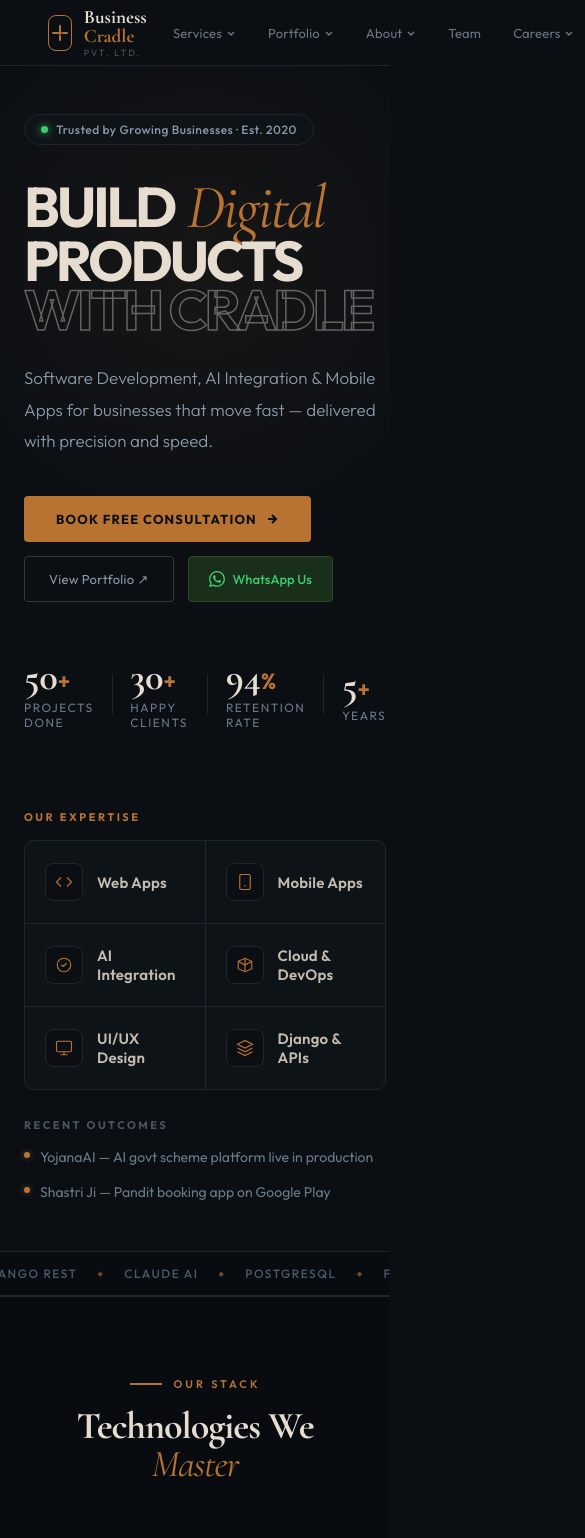
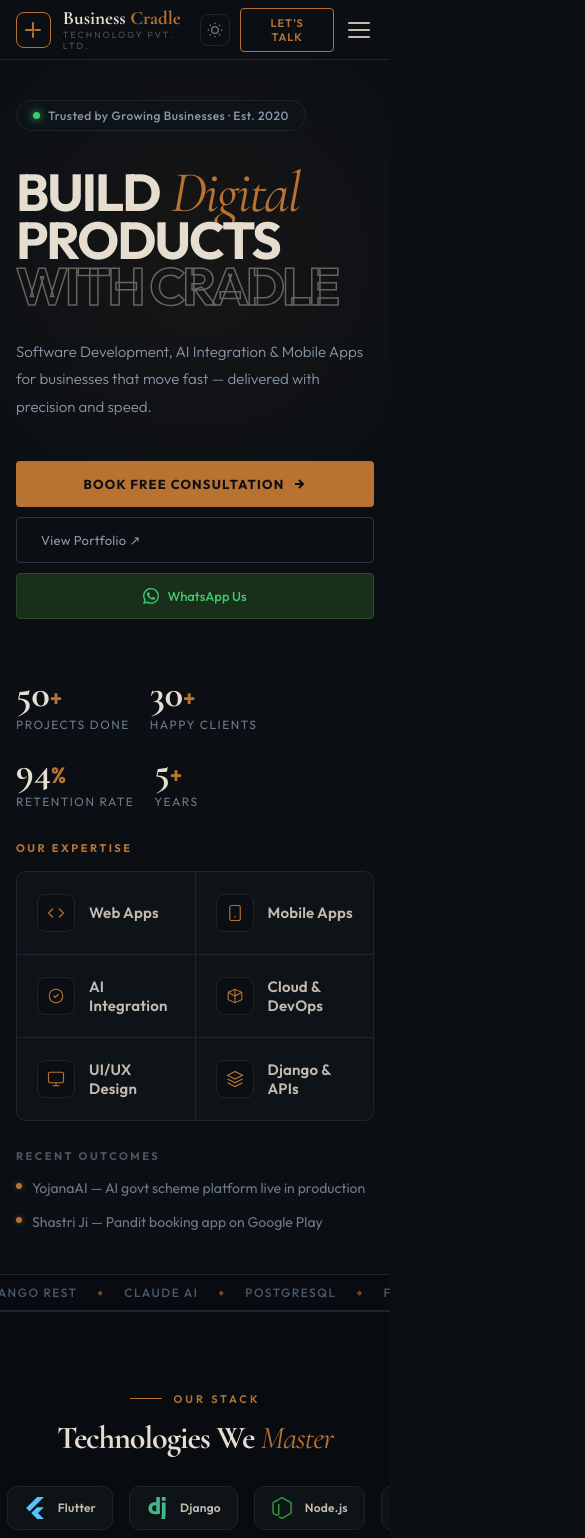
Before and after one commit to Arpita1-23/business-cradlers-web, a React (Vite) app: page / in a window 390 px wide. Shown: the top 1538 px of the page, 585 px wide, since content can reach past the window. Built offline with nearby package versions, Linux system fonts and the light colour scheme.

Commit message:
Added mobile responsive design

```diff
--- a/src/components/About.css
+++ b/src/components/About.css
@@ -159,3 +159,12 @@
   .about-values-grid { grid-template-columns:1fr; }
   .about-stats-grid { grid-template-columns:1fr 1fr; }
 }
+
+@media (max-width: 768px) {
+  .about-inner { padding: 0 16px; }
+  .about { padding: 60px 0; }
+  .about-top { grid-template-columns: 1fr; gap: 32px; }
+  .about-title { font-size: 36px; }
+  .about-stats-grid { grid-template-columns: 1fr 1fr; }
+  .about-values-grid { grid-template-columns: 1fr; }
+}
--- a/src/components/Contact.css
+++ b/src/components/Contact.css
@@ -88,3 +88,14 @@
   .contact-title { font-size:42px; }
   .form-row { grid-template-columns:1fr; }
 }
+
+@media (max-width: 768px) {
+  .contact-inner { padding: 0 16px; }
+  .contact { padding: 60px 0; }
+  .contact-grid { grid-template-columns: 1fr; }
+  .contact-title { font-size: 36px; }
+  .contact-form-wrap { padding: 24px 16px; }
+  .form-row { grid-template-columns: 1fr; }
+  .form-chips { gap: 6px; }
+  .form-chip { font-size: 11px; padding: 6px 10px; }
+}
--- a/src/components/FAQ.css
+++ b/src/components/FAQ.css
@@ -195,3 +195,12 @@
 [data-theme="light"] .modal-input { background: #faf7f2; border-color: #e0d8cc; color: #1a1208; }
 [data-theme="light"] .modal-input::placeholder { color: #cfc7b8; }
 [data-theme="light"] .modal-overlay { background: rgba(26,18,8,0.5); }
+
+@media (max-width: 768px) {
+  .faq-inner { padding: 0 16px; }
+  .faq { padding: 60px 0; }
+  .faq-grid { grid-template-columns: 1fr; }
+  .faq-side { position: static; }
+  .faq-title { font-size: 36px; }
+  .faq-question span { font-size: 14px; }
+}
--- a/src/components/Footer.css
+++ b/src/components/Footer.css
@@ -61,3 +61,10 @@
   margin-top: 8px;
 }
 .footer-instagram:hover { border-color: #e1306c; }
+
+@media (max-width: 768px) {
+  .footer-inner { padding: 0 16px; }
+  .footer-top { grid-template-columns: 1fr; gap: 32px; padding: 48px 0 32px; }
+  .footer-links-group { grid-template-columns: 1fr 1fr; gap: 24px; }
+  .footer-bottom { flex-direction: column; align-items: flex-start; gap: 10px; padding: 20px 0; }
+}
--- a/src/components/Hero.css
+++ b/src/components/Hero.css
@@ -192,3 +192,20 @@
   .hl-italic { font-size: 62px; }
   .stat-div { margin: 0 18px; }
 }
+
+@media (max-width: 768px) {
+  .hero { display: flex; flex-direction: column; min-height: auto; }
+  .hero-content { grid-template-columns: 1fr; padding: 0 16px; gap: 0; }
+  .hero-left { padding: 40px 0 32px; }
+  .hero-right { padding: 0 0 40px; min-height: auto; }
+  .hl-plain { font-size: 52px; letter-spacing: -2px; }
+  .hl-italic { font-size: 58px; }
+  .hl-outline { font-size: 52px; }
+  .hero-para { font-size: 15px; }
+  .cta-row { flex-direction: column; gap: 10px; }
+  .btn-primary, .btn-ghost, .btn-whatsapp { width: 100%; justify-content: center; }
+  .stats-row { flex-wrap: wrap; gap: 20px; }
+  .stat-div { display: none; }
+  .service-grid { grid-template-columns: 1fr 1fr; }
+  .marquee-strip { padding: 10px 0; }
+}
--- a/src/components/Navbar.css
+++ b/src/components/Navbar.css
@@ -111,3 +111,62 @@
 }
 .theme-toggle svg { width: 16px; height: 16px; }
 .theme-toggle:hover { border-color: #b87333; color: #b87333; }
+
+@media (max-width: 768px) {
+  .nav {
+    padding: 0 16px;
+    height: 60px;
+  }
+  .nav-links { display: none; }
+  .nav-tel { display: none; }
+  .nav-right { gap: 10px; }
+  .btn-nav { padding: 7px 14px; font-size: 11px; }
+  .theme-toggle { width: 32px; height: 32px; }
+
+  .hamburger {
+    display: flex;
+    flex-direction: column;
+    gap: 5px;
+    cursor: pointer;
+    background: none;
+    border: none;
+    padding: 4px;
+  }
+  .hamburger span {
+    width: 22px; height: 2px;
+    background: #c4bbb0;
+    border-radius: 2px;
+    transition: all 0.3s;
+    display: block;
+  }
+
+  .mobile-menu {
+    display: flex;
+    flex-direction: column;
+    position: fixed;
+    top: 60px; left: 0; right: 0;
+    background: #0b0f14;
+    border-bottom: 1px solid #1c2530;
+    padding: 20px 16px;
+    gap: 4px;
+    z-index: 199;
+    animation: slideDown 0.3s ease;
+  }
+  @keyframes slideDown {
+    from { opacity: 0; transform: translateY(-10px); }
+    to { opacity: 1; transform: translateY(0); }
+  }
+  .mobile-menu a {
+    font-size: 15px; color: #c4bbb0;
+    text-decoration: none; padding: 12px 0;
+    border-bottom: 1px solid #1c2530;
+    font-weight: 400;
+  }
+  .mobile-menu a:last-child { border-bottom: none; }
+  .mobile-menu a:hover { color: #b87333; }
+}
+
+@media (min-width: 769px) {
+  .hamburger { display: none; }
+  .mobile-menu { display: none !important; }
+}
--- a/src/components/Navbar.jsx
+++ b/src/components/Navbar.jsx
@@ -1,4 +1,4 @@
-import { useState, useEffect } from 'react'
+import { useState } from 'react'
 import './Navbar.css'
 
 const menuItems = [
@@ -76,11 +76,7 @@ const menuItems = [
       ]
     }
   },
-  {
-    label: 'Team',
-    href: '#team',
-    mega: null
-  },
+  { label: 'Team', href: '#team', mega: null },
   {
     label: 'Careers',
     href: '#contact',
@@ -108,16 +104,13 @@ const menuItems = [
       ]
     }
   },
-  {
-    label: 'Contact',
-    href: '#contact',
-    mega: null
-  },
+  { label: 'Contact', href: '#contact', mega: null },
 ]
 
 export default function Navbar() {
   const [active, setActive] = useState(null)
   const [theme, setTheme] = useState('dark')
+  const [mobileOpen, setMobileOpen] = useState(false)
 
   const toggleTheme = () => {
     const newTheme = theme === 'dark' ? 'light' : 'dark'
@@ -127,6 +120,7 @@ export default function Navbar() {
 
   const handleClick = (href) => {
     setActive(null)
+    setMobileOpen(false)
     const el = document.querySelector(href)
     if (el) el.scrollIntoView({ behavior: 'smooth' })
   }
@@ -134,7 +128,7 @@ export default function Navbar() {
   return (
     <>
       <nav className="nav" onMouseLeave={() => setActive(null)}>
-        <a href="#" className="logo" onClick={() => setActive(null)}>
+        <a href="#" className="logo" onClick={() => { setActive(null); setMobileOpen(false) }}>
           <div className="logo-mark">
             <svg viewBox="0 0 18 18">
               <path d="M2 9h5M9 2v5M9 12v4M12 9h4" strokeLinecap="round" stroke="#b87333" fill="none" strokeWidth="2"/>
@@ -143,7 +137,7 @@ export default function Navbar() {
           </div>
           <div>
             <div className="logo-name">Business <span>Cradle</span></div>
-            <div className="logo-sub">Pvt. Ltd.</div>
+            <div className="logo-sub">Technology Pvt. Ltd.</div>
           </div>
         </a>
 
@@ -184,8 +178,24 @@ export default function Navbar() {
             )}
           </button>
           <button className="btn-nav" onClick={() => handleClick('#contact')}>Let's Talk</button>
+          <button className="hamburger" onClick={() => setMobileOpen(!mobileOpen)}>
+            <span></span>
+            <span></span>
+            <span></span>
+          </button>
         </div>
       </nav>
+
+      {mobileOpen && (
+        <div className="mobile-menu">
+          <a href="#services" onClick={(e) => { e.preventDefault(); handleClick('#services') }}>Services</a>
+          <a href="#portfolio" onClick={(e) => { e.preventDefault(); handleClick('#portfolio') }}>Portfolio</a>
+          <a href="#about" onClick={(e) => { e.preventDefault(); handleClick('#about') }}>About</a>
+          <a href="#team" onClick={(e) => { e.preventDefault(); handleClick('#team') }}>Team</a>
+          <a href="/careers">Careers</a>
+          <a href="#contact" onClick={(e) => { e.preventDefault(); handleClick('#contact') }}>Contact</a>
+        </div>
+      )}
 
       {menuItems.map((item) => item.mega && (
         <div
@@ -219,9 +229,7 @@ export default function Navbar() {
                 <div className="mega-cta-card">
                   <div className="mega-cta-tag">Ready to start?</div>
                   <p className="mega-cta-txt">Tell us about your project and get a free proposal in 48 hours.</p>
-                  <button className="mega-cta-btn" onClick={() => handleClick('#contact')}>
-                    Get in Touch →
-                  </button>
+                  <button className="mega-cta-btn" onClick={() => handleClick('#contact')}>Get in Touch →</button>
                 </div>
               </div>
             </div>
--- a/src/components/Portfolio.css
+++ b/src/components/Portfolio.css
@@ -59,3 +59,14 @@
   .port-title{font-size:42px}
   .port-card-title{font-size:28px}
 }
+
+@media (max-width: 768px) {
+  .port-inner { padding: 0 16px; }
+  .portfolio { padding: 60px 0; }
+  .port-card { grid-template-columns: 1fr; }
+  .port-card-left { padding: 28px 20px; border-right: none; border-bottom: 1px solid #1c2530; }
+  .port-card-right { padding: 24px 20px; }
+  .port-title { font-size: 36px; }
+  .port-card-title { font-size: 26px; }
+  .port-num { font-size: 52px; }
+}
--- a/src/components/Quote.css
+++ b/src/components/Quote.css
@@ -138,3 +138,14 @@
   .quote-text { font-size: 24px; }
   .quote-bg-text { font-size: 160px; }
 }
+
+@media (max-width: 768px) {
+  .quote-inner { grid-template-columns: 1fr; gap: 32px; padding: 0 16px; }
+  .quote-section { padding: 60px 0; }
+  .quote-text { font-size: 22px; }
+  .quote-mark { font-size: 80px; }
+  .quote-side { border-left: none; border-top: 1px solid #1c2530; padding-left: 0; padding-top: 24px; flex-direction: row; flex-wrap: wrap; gap: 20px; }
+  .quote-author { flex-wrap: wrap; gap: 12px; }
+  .quote-divider { display: none; }
+  .quote-bg-text { font-size: 120px; }
+}
--- a/src/components/Services.css
+++ b/src/components/Services.css
@@ -158,3 +158,11 @@
   .srv-grid { grid-template-columns: 1fr; }
   .srv-title { font-size: 36px; }
 }
+
+@media (max-width: 768px) {
+  .services-inner { padding: 0 16px; }
+  .services { padding: 60px 0; }
+  .srv-grid { grid-template-columns: 1fr; gap: 12px; }
+  .srv-title { font-size: 36px; }
+  .srv-bottom { flex-direction: column; gap: 16px; padding: 24px 16px; text-align: center; }
+}
--- a/src/components/Team.css
+++ b/src/components/Team.css
@@ -90,3 +90,11 @@
 @media(max-width:600px) {
   .team-grid { grid-template-columns:1fr; }
 }
+
+@media (max-width: 768px) {
+  .team-inner { padding: 0 16px; }
+  .team { padding: 60px 0; }
+  .team-grid { grid-template-columns: 1fr; gap: 12px; }
+  .team-title { font-size: 36px; }
+  .team-bottom { flex-direction: column; gap: 16px; padding: 24px 16px; text-align: center; }
+}
--- a/src/components/TechStack.css
+++ b/src/components/TechStack.css
@@ -70,6 +70,15 @@
   .ts-title { font-size: 38px; }
 }
 
+@media (max-width: 768px) {
+  .ts-title { font-size: 32px; }
+  .ts-header { padding: 0 16px; margin-bottom: 32px; }
+  .ts-item { padding: 10px 16px; }
+  .ts-name { font-size: 12px; }
+  .ts-icon { width: 22px; height: 22px; }
+  .ts-icon svg { width: 22px; height: 22px; }
+}
+
 [data-theme="light"] .techstack { background: #f0ebe2; border-top-color: #e0d8cc; }
 [data-theme="light"] .ts-item { background: #ffffff; border-color: #e0d8cc; }
 [data-theme="light"] .ts-item:hover { border-color: #b87333; }
```
